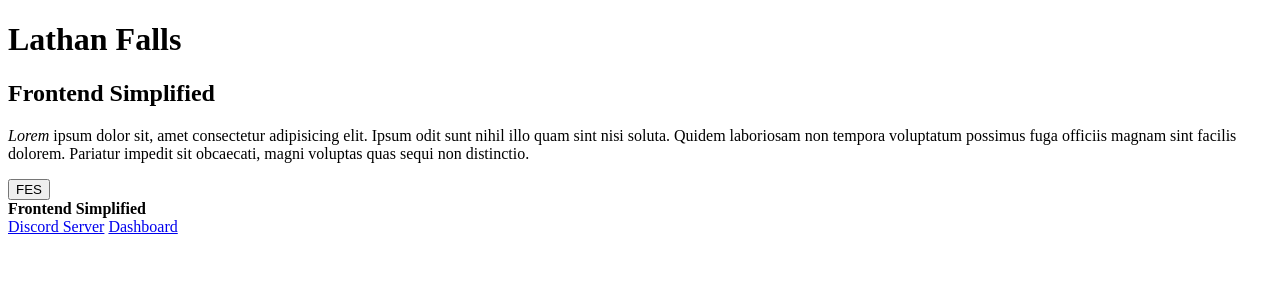
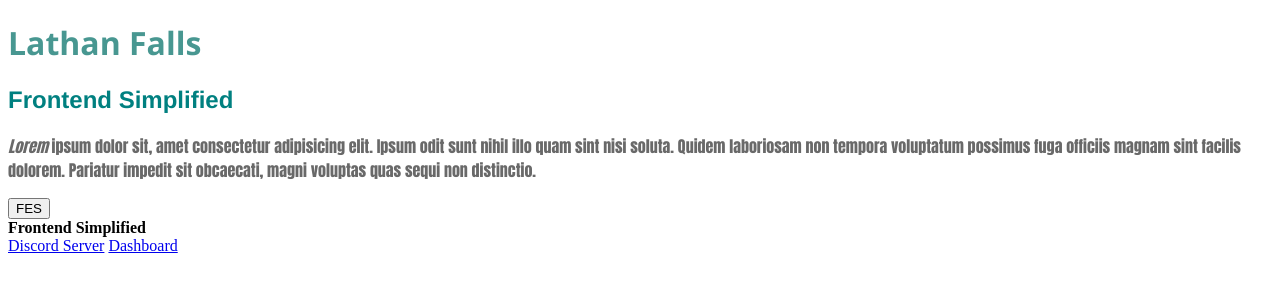
Before and after one commit to LFalls04/FES-1, a plain HTML site: page index.html in a window 1280 px wide. Drawn offline with Linux system fonts and the light colour scheme.

Commit message:
added some CSS styling

```diff
--- a/index.html
+++ b/index.html
@@ -5,6 +5,7 @@
     <meta http-equiv="X-UA-compatible" content="IE-edge" />
     <meta name="viewport" content="width=device-width, initial-scale=1.0" />
     <title>Lathan</title>
+    <link rel="stylesheet" href="./style.css">
   </head>
   <body>
     <h1>Lathan Falls</h1>
--- /dev/null
+++ b/style.css
@@ -0,0 +1,12 @@
+h1 {
+    color: rgb(72, 151, 145);
+    font-family: 'Segoe UI', Tahoma, Geneva, Verdana, sans-serif;
+}
+h2 {
+    color: teal;
+    font-family: 'Franklin Gothic Medium', 'Arial Narrow', Arial, sans-serif;
+}
+p {
+    color:dimgrey;
+    font-family: Impact, Haettenschweiler, 'Arial Narrow Bold', sans-serif;
+}
```
